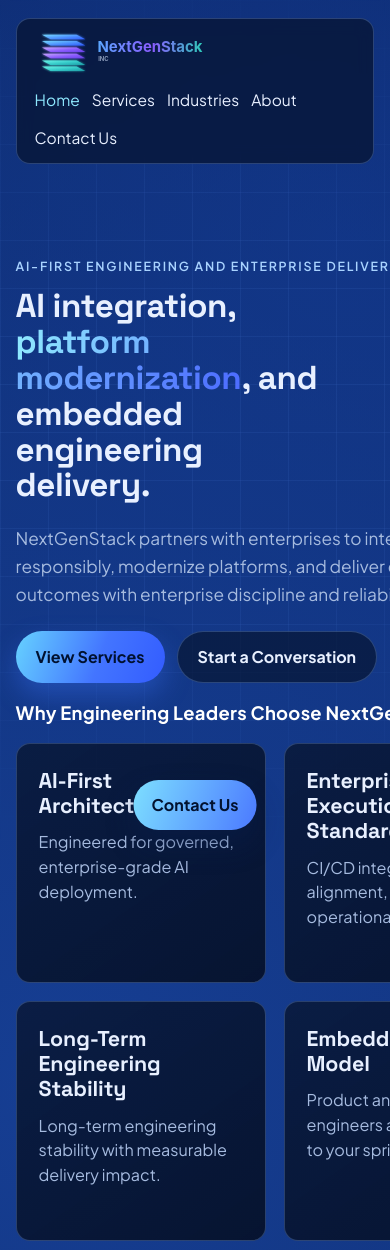
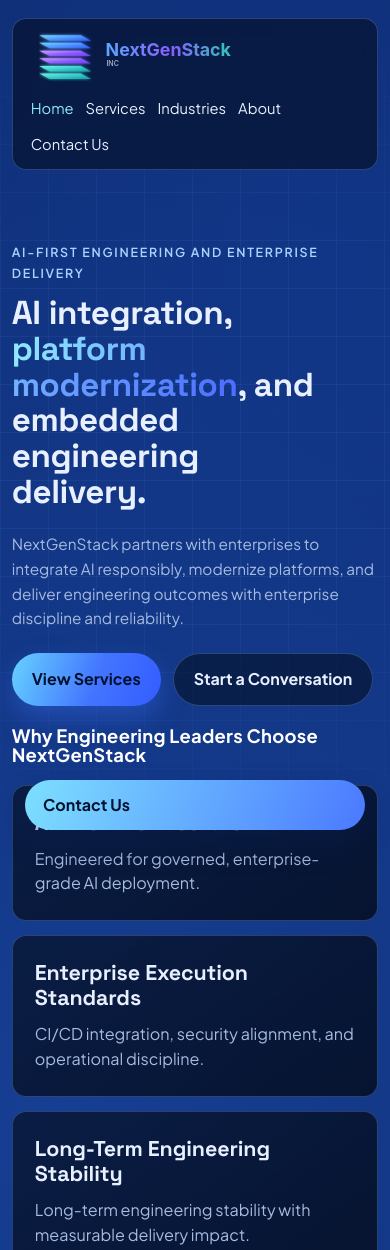
Before and after one commit to bhavaninaidugs/nextgenstack, a plain HTML site: page index.html in a window 390 px wide. Shown: the top 1250 px of the page. Drawn offline with Linux system fonts and the light colour scheme.

Commit message:
updated pages

```diff
--- a/css/styles.css
+++ b/css/styles.css
@@ -88,12 +88,15 @@ p {
 .nav-links {
   display: flex;
   gap: 20px;
+  flex-wrap: wrap;
+  justify-content: flex-end;
 }
 
 .nav-links a {
   text-decoration: none;
   color: var(--text);
   font-size: 0.97rem;
+  white-space: nowrap;
   transition: color 0.2s ease;
 }
 
@@ -646,6 +649,14 @@ textarea:focus {
 }
 
 @media (max-width: 1024px) {
+  .navbar {
+    gap: 12px;
+  }
+
+  .nav-links {
+    gap: 12px 16px;
+  }
+
   .hero {
     grid-template-columns: 1fr;
     gap: 28px;
@@ -674,6 +685,15 @@ textarea:focus {
   .metric-row {
     grid-template-columns: repeat(2, minmax(120px, 1fr));
   }
+
+  .hero .metric-row {
+    grid-template-columns: repeat(2, minmax(0, 1fr));
+    gap: 14px;
+  }
+
+  .hero .metric-card {
+    min-height: 0;
+  }
 }
 
 @media (max-width: 780px) {
@@ -684,7 +704,8 @@ textarea:focus {
   }
 
   .nav-links {
-    flex-wrap: wrap;
+    width: 100%;
+    justify-content: flex-start;
     gap: 12px;
   }
 
@@ -693,6 +714,10 @@ textarea:focus {
   }
 
   .metric-row {
+    grid-template-columns: 1fr;
+  }
+
+  .hero .metric-row {
     grid-template-columns: 1fr;
   }
 
@@ -728,9 +753,64 @@ textarea:focus {
     color: #02122f;
     background: linear-gradient(110deg, #7ddfff, #4b79ff);
     box-shadow: 0 14px 28px rgba(9, 31, 79, 0.42);
+    width: min(340px, calc(100% - 32px));
   }
 
   .footer {
     padding-bottom: 78px;
   }
 }
+
+@media (max-width: 540px) {
+  .container,
+  .navbar {
+    width: min(1140px, 94vw);
+  }
+
+  .brand-logo {
+    width: clamp(155px, 52vw, 220px);
+  }
+
+  .nav-links a {
+    font-size: 0.92rem;
+  }
+
+  .section {
+    padding: 56px 0;
+  }
+
+  .hero {
+    padding: 54px 0 20px;
+  }
+
+  .lead,
+  .page-hero p,
+  .info-card p,
+  .case-card p {
+    font-size: 0.96rem;
+  }
+
+  .kpi-grid {
+    grid-template-columns: 1fr;
+  }
+
+  .carousel {
+    min-height: 325px;
+  }
+
+  .carousel-slide img {
+    height: 325px;
+  }
+
+  .slide-overlay {
+    left: 10px;
+    right: 10px;
+    bottom: 10px;
+    padding: 12px;
+  }
+
+  .slide-overlay h3 {
+    font-size: 1.2rem;
+    margin-bottom: 6px;
+  }
+}
```
